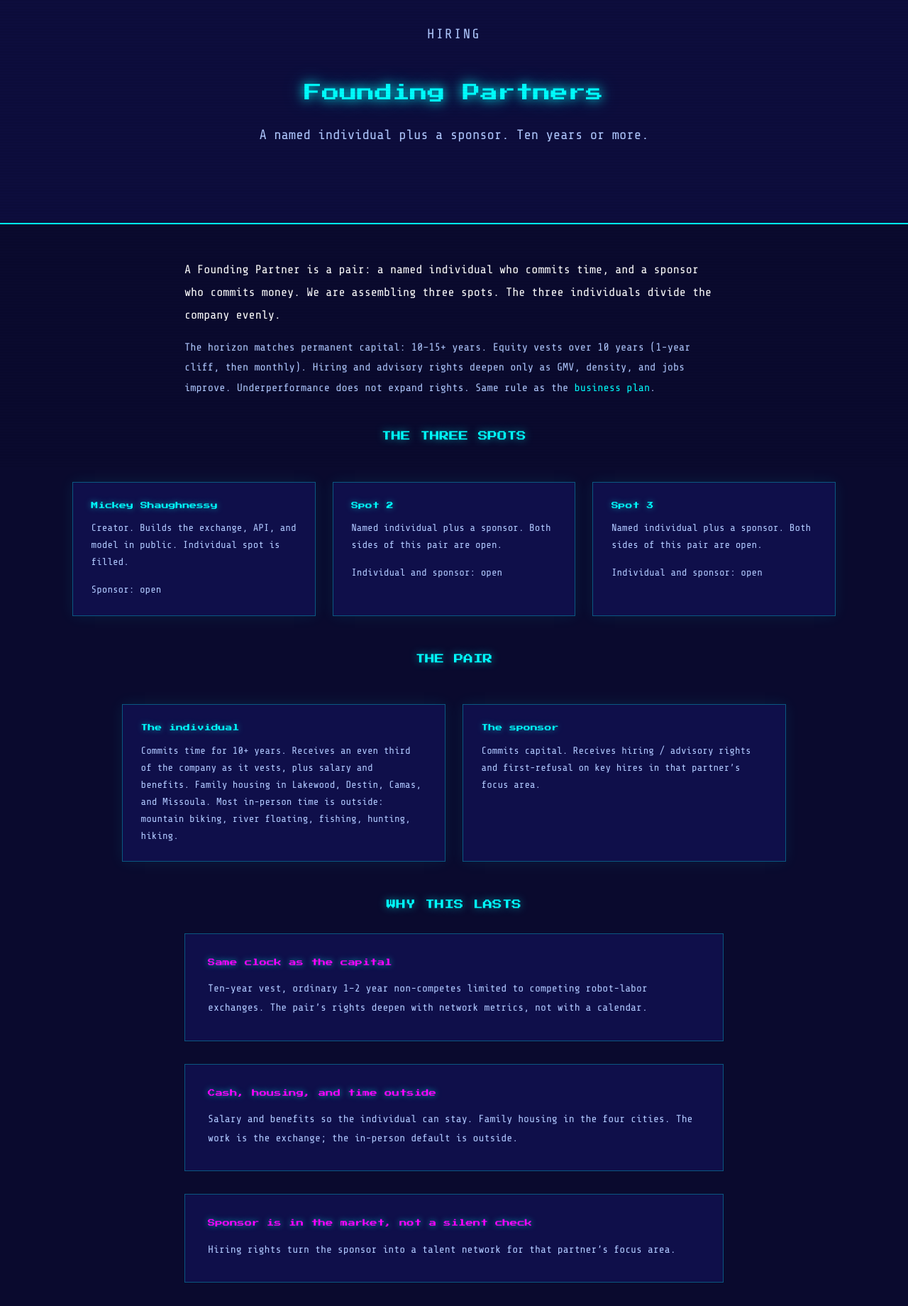
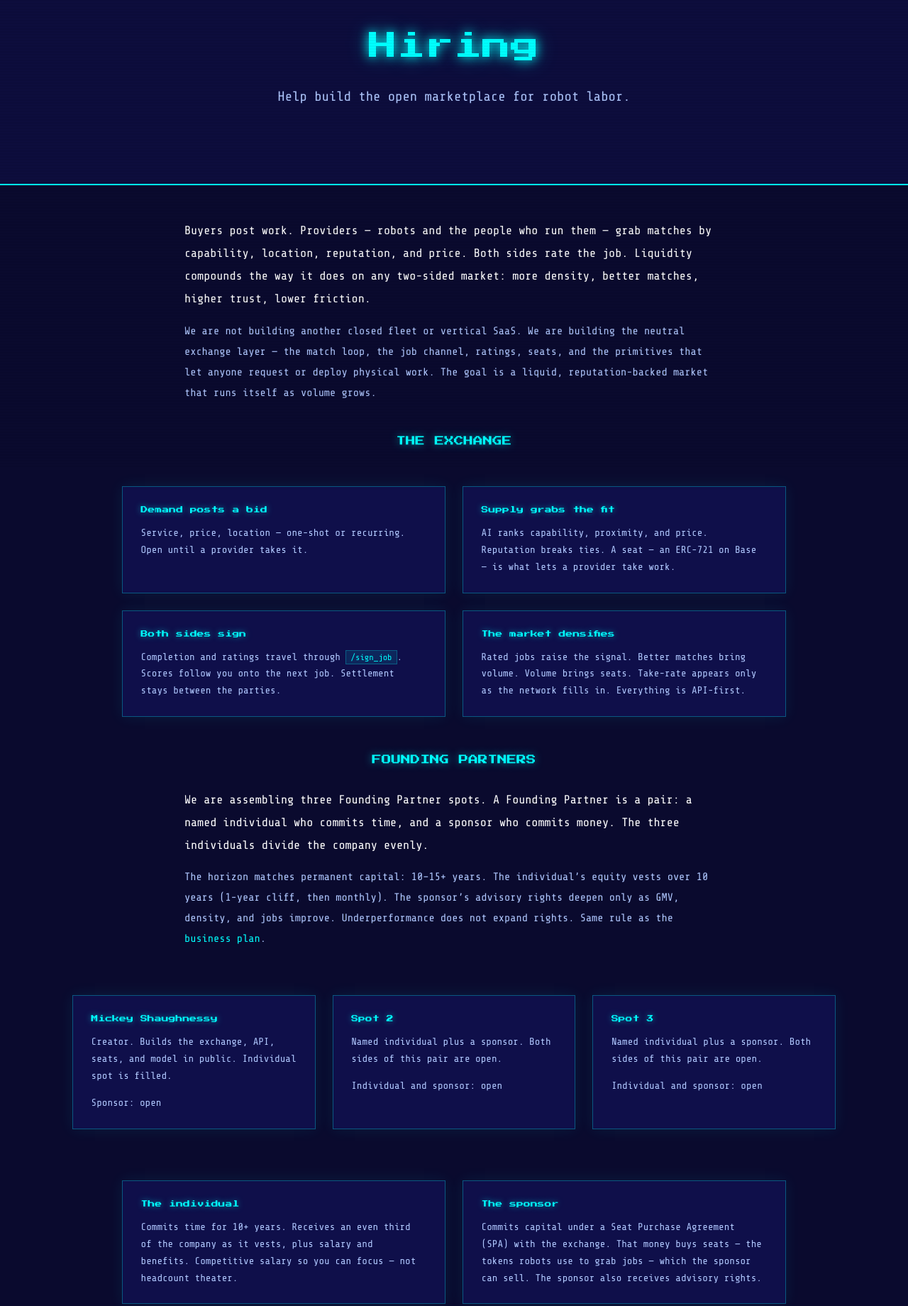
Before and after one commit to mickeyshaughnessy/theservicesexchange, a plain HTML site: page hiring.html in a window 1280 px wide. Shown: the part 140-1980 px from the top of the page at 71% size. Drawn offline with nearby package versions, Linux system fonts and the light colour scheme; no server answers.

Commit message:
Restore original hiring voice and define the sponsor SPA.
Bring back the first hiring-page exchange and why-join copy. Founding
Partner spots sit on top of that. Sponsor capital is a Seat Purchase
Agreement: seats they can sell, plus advisory rights.

```diff
--- a/hiring.html
+++ b/hiring.html
@@ -4,7 +4,7 @@
     <meta charset="UTF-8">
     <meta name="viewport" content="width=device-width, initial-scale=1.0">
     <meta name="theme-color" content="#0a0a2e">
-    <meta name="description" content="Founding Partners at The RSE — a named individual plus a sponsor. Ten-year horizon. Equity, salary, and benefits for the individual; hiring rights for the sponsor.">
+    <meta name="description" content="Hiring at The RSE — Founding Partners for the open marketplace for robot labor. A named individual plus a sponsor. Equity, family housing, and a team that actually spends time outside.">
     <meta name="apple-mobile-web-app-capable" content="yes">
     <meta name="apple-mobile-web-app-status-bar-style" content="black-translucent">
     <meta name="apple-mobile-web-app-title" content="The RSE">
@@ -13,7 +13,7 @@
     <link rel="icon" href="icons/icon.svg" type="image/svg+xml">
     <link rel="apple-touch-icon" href="icons/apple-touch-icon.png">
 
-    <title>The RSE — Founding Partners</title>
+    <title>The RSE — Hiring</title>
     <link href="https://cdn.jsdelivr.net/npm/bootstrap@5.3.3/dist/css/bootstrap.min.css" rel="stylesheet">
     <link href="styles.css?v=28" rel="stylesheet">
     <style>
@@ -123,17 +123,6 @@
         #hireStatus { font-family: 'Share Tech Mono', monospace; font-size: 0.88rem; margin-top: 0.9rem; }
         #hireStatus.ok { color: var(--accent); }
         #hireStatus.err { color: #ff8a8a; }
-        .hero h1 {
-            font-size: clamp(0.95rem, 4vw, 1.55rem);
-        }
-        .hire-kicker {
-            font-family: 'Share Tech Mono', monospace;
-            color: var(--secondary);
-            letter-spacing: 0.12em;
-            text-transform: uppercase;
-            font-size: 0.78rem;
-            margin-bottom: 0.6rem;
-        }
         .hire-pair-status {
             font-family: 'Share Tech Mono', monospace;
             color: var(--gold);
@@ -221,25 +210,56 @@
 
     <section class="hero" style="padding: 100px 0 60px;" id="main-content" tabindex="-1">
         <div class="container">
-            <p class="hire-kicker">Hiring</p>
-            <h1>Founding Partners</h1>
-            <p>A named individual plus a sponsor. Ten years or more.</p>
+            <h1>Hiring</h1>
+            <p>Help build the open marketplace for robot labor.</p>
         </div>
     </section>
 
     <section class="py-5" style="background: var(--bg-deep);">
         <div class="container">
             <div class="hire-prose">
-                <p class="lede">A Founding Partner is a pair: a named individual who commits time, and a sponsor who commits money. We are assembling three spots. The three individuals divide the company evenly.</p>
-                <p>The horizon matches permanent capital: 10–15+ years. Equity vests over 10 years (1-year cliff, then monthly). Hiring and advisory rights deepen only as GMV, density, and jobs improve. Underperformance does not expand rights. Same rule as the <a href="business_plan.html">business plan</a>.</p>
+                <p class="lede">Buyers post work. Providers — robots and the people who run them — grab matches by capability, location, reputation, and price. Both sides rate the job. Liquidity compounds the way it does on any two-sided market: more density, better matches, higher trust, lower friction.</p>
+                <p>We are not building another closed fleet or vertical SaaS. We are building the neutral exchange layer — the match loop, the job channel, ratings, seats, and the primitives that let anyone request or deploy physical work. The goal is a liquid, reputation-backed market that runs itself as volume grows.</p>
             </div>
 
-            <h2 class="hire-section-title">THE THREE SPOTS</h2>
+            <h2 class="hire-section-title">THE EXCHANGE</h2>
+            <div class="row g-4 mb-5" style="max-width:960px;margin:0 auto 3rem;">
+                <div class="col-md-6">
+                    <div class="hire-card">
+                        <h3>Demand posts a bid</h3>
+                        <p>Service, price, location — one-shot or recurring. Open until a provider takes it.</p>
+                    </div>
+                </div>
+                <div class="col-md-6">
+                    <div class="hire-card">
+                        <h3>Supply grabs the fit</h3>
+                        <p>AI ranks capability, proximity, and price. Reputation breaks ties. A seat — an ERC-721 on Base — is what lets a provider take work.</p>
+                    </div>
+                </div>
+                <div class="col-md-6">
+                    <div class="hire-card">
+                        <h3>Both sides sign</h3>
+                        <p>Completion and ratings travel through <code>/sign_job</code>. Scores follow you onto the next job. Settlement stays between the parties.</p>
+                    </div>
+                </div>
+                <div class="col-md-6">
+                    <div class="hire-card">
+                        <h3>The market densifies</h3>
+                        <p>Rated jobs raise the signal. Better matches bring volume. Volume brings seats. Take-rate appears only as the network fills in. Everything is API-first.</p>
+                    </div>
+                </div>
+            </div>
+
+            <h2 class="hire-section-title">FOUNDING PARTNERS</h2>
+            <div class="hire-prose">
+                <p class="lede">We are assembling three Founding Partner spots. A Founding Partner is a pair: a named individual who commits time, and a sponsor who commits money. The three individuals divide the company evenly.</p>
+                <p>The horizon matches permanent capital: 10–15+ years. The individual’s equity vests over 10 years (1-year cliff, then monthly). The sponsor’s advisory rights deepen only as GMV, density, and jobs improve. Underperformance does not expand rights. Same rule as the <a href="business_plan.html">business plan</a>.</p>
+            </div>
             <div class="row g-4 mb-5" style="max-width:1100px;margin:0 auto 3rem;">
                 <div class="col-md-4">
                     <div class="hire-card">
                         <h3>Mickey Shaughnessy</h3>
-                        <p>Creator. Builds the exchange, API, and model in public. Individual spot is filled.</p>
+                        <p>Creator. Builds the exchange, API, seats, and model in public. Individual spot is filled.</p>
                         <p class="hire-pair-status">Sponsor: open</p>
                     </div>
                 </div>
@@ -259,38 +279,53 @@
                 </div>
             </div>
 
-            <h2 class="hire-section-title">THE PAIR</h2>
             <div class="row g-4 mb-5" style="max-width:960px;margin:0 auto 3rem;">
                 <div class="col-md-6">
                     <div class="hire-card">
                         <h3>The individual</h3>
-                        <p>Commits time for 10+ years. Receives an even third of the company as it vests, plus salary and benefits. Family housing in Lakewood, Destin, Camas, and Missoula. Most in-person time is outside: mountain biking, river floating, fishing, hunting, hiking.</p>
+                        <p>Commits time for 10+ years. Receives an even third of the company as it vests, plus salary and benefits. Competitive salary so you can focus — not headcount theater.</p>
                     </div>
                 </div>
                 <div class="col-md-6">
                     <div class="hire-card">
                         <h3>The sponsor</h3>
-                        <p>Commits capital. Receives hiring / advisory rights and first-refusal on key hires in that partner’s focus area.</p>
+                        <p>Commits capital under a Seat Purchase Agreement (SPA) with the exchange. That money buys seats — the tokens robots use to grab jobs — which the sponsor can sell. The sponsor also receives advisory rights.</p>
                     </div>
                 </div>
             </div>
 
-            <h2 class="hire-section-title">WHY THIS LASTS</h2>
+            <h2 class="hire-section-title">WHY JOIN</h2>
+            <div class="hire-prose">
+                <p>We hire people who want to ship that infrastructure — and who want the team itself to be high-agency, high-trust, and fun.</p>
+            </div>
+
             <div class="hire-why">
-                <h3>Same clock as the capital</h3>
-                <p>Ten-year vest, ordinary 1–2 year non-competes limited to competing robot-labor exchanges. The pair’s rights deepen with network metrics, not with a calendar.</p>
+                <h3>Own a piece of the exchange</h3>
+                <p>Competitive salary so you can focus, and meaningful equity so early team members have real upside as the market scales — not headcount theater. Founding Partner individuals vest an even third over 10 years.</p>
             </div>
             <div class="hire-why">
-                <h3>Cash, housing, and time outside</h3>
-                <p>Salary and benefits so the individual can stay. Family housing in the four cities. The work is the exchange; the in-person default is outside.</p>
+                <h3>Meet the people deploying robots</h3>
+                <p>High-signal introductions across operators, hardware teams, investors, and builders already in the network. You will meet the people buying and selling robot labor, not just the conference circuit.</p>
             </div>
             <div class="hire-why">
-                <h3>Sponsor is in the market, not a silent check</h3>
-                <p>Hiring rights turn the sponsor into a talent network for that partner’s focus area.</p>
+                <h3>Live where the team actually is</h3>
+                <p>Family housing support in Lakewood, Destin, Camas, and Missoula — Destin being Florida’s top fishing destination, the “World’s Luckiest Fishing Village.” These are not abstract stipends. They exist so you and your family can be in the same physical places without fighting short-term housing.</p>
+            </div>
+            <div class="hire-why">
+                <h3>Most in-person time is outside</h3>
+                <p>Mountain biking, river floating, fishing, hunting, hiking, adventure travel. Not a wellness program. The team spends real time under physical load, solving problems and having fun together.</p>
+            </div>
+            <div class="hire-why">
+                <h3>The sponsor is in the market</h3>
+                <p>Sponsor capital is an SPA: they buy seats they can sell. Advisory rights deepen with network metrics, not with a calendar. Ordinary 1–2 year non-competes for the individual, limited to competing robot-labor exchanges.</p>
+            </div>
+
+            <div class="hire-prose" style="margin-top:2.5rem;">
+                <p>Every benefit exists for one reason: so we can have fun together. High-trust groups form when people repeatedly do hard and enjoyable things in the same towns. Cash, equity, housing, and time outside are the infrastructure that lets this team last.</p>
             </div>
 
             <div class="hire-close py-4" id="apply">
-                <p>One application per pair. Apply below or write on <a href="https://x.com/MichaelSha10041" target="_blank" rel="noopener">X</a>.</p>
+                <p>If that mix of mission and lifestyle fits, apply as a pair below or write on <a href="https://x.com/MichaelSha10041" target="_blank" rel="noopener">X</a>.</p>
             </div>
 
             <form class="hire-form-wrap" id="hireForm" novalidate>
@@ -373,8 +408,8 @@
                         <input class="form-control" id="hireSponsorEmail" name="sponsor_email" type="email" required maxlength="160">
                     </div>
                     <div class="col-md-6">
-                        <label for="hireSponsorCommit">Proposed capital commitment</label>
-                        <input class="form-control" id="hireSponsorCommit" name="sponsor_commitment" maxlength="200" placeholder="Size and vehicle, if you know it">
+                        <label for="hireSponsorCommit">Proposed SPA / seat purchase</label>
+                        <input class="form-control" id="hireSponsorCommit" name="sponsor_commitment" maxlength="200" placeholder="Capital or number of seats, if you know it">
                     </div>
                     <div class="col-12">
                         <label for="hireExp">The pair</label>
@@ -385,7 +420,7 @@
                 <button type="submit" class="btn btn-primary btn-lg mt-4" id="hireSubmit">Submit pair</button>
                 <div id="hireStatus" role="status"></div>
             </form>
-            <p class="hire-fine">Discussion and planning only. Not an offer of equity or employment. Terms are subject to definitive documents and applicable law. See the <a href="business_plan.html">business plan</a> and <a href="spreadsheet.html">spreadsheet</a>.</p>
+            <p class="hire-fine">Discussion and planning only. Not an offer of equity, seats, or employment. SPA, advisory, and vesting terms are subject to definitive documents and applicable law. See the <a href="business_plan.html">business plan</a> and <a href="spreadsheet.html">spreadsheet</a>.</p>
         </div>
     </section>
 
```
Also changed, not shown: business_plan.html (+4 -4 lines), investors.html (+1 -1 lines), spreadsheet.html (+3 -3 lines).
